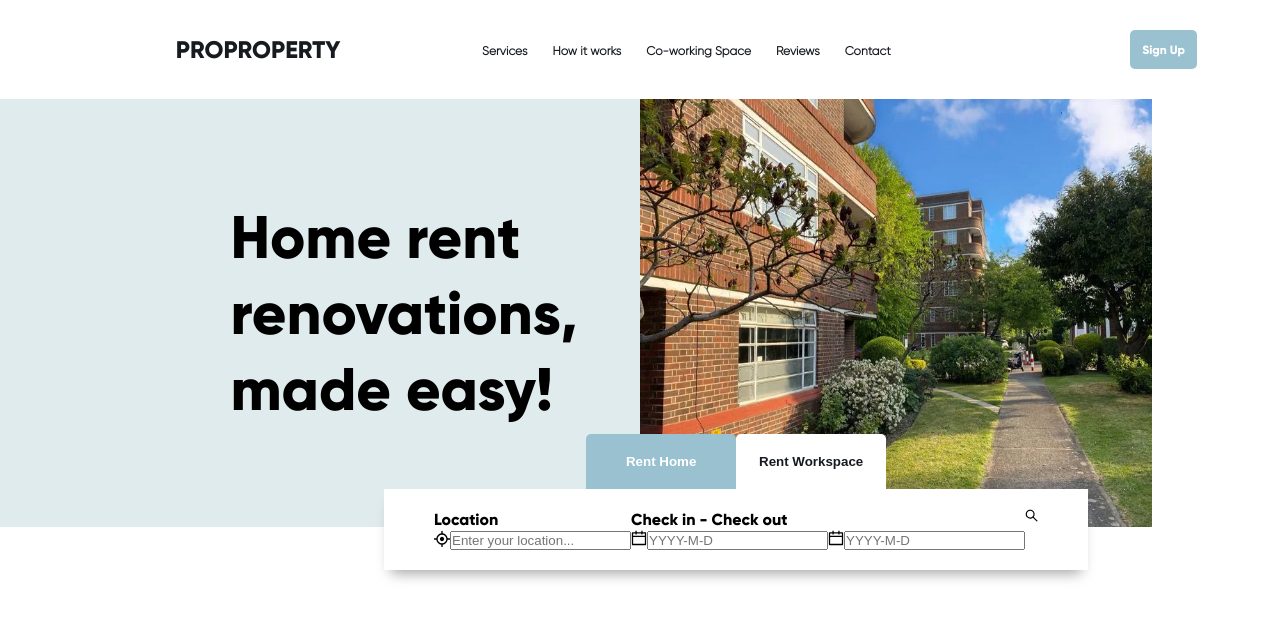
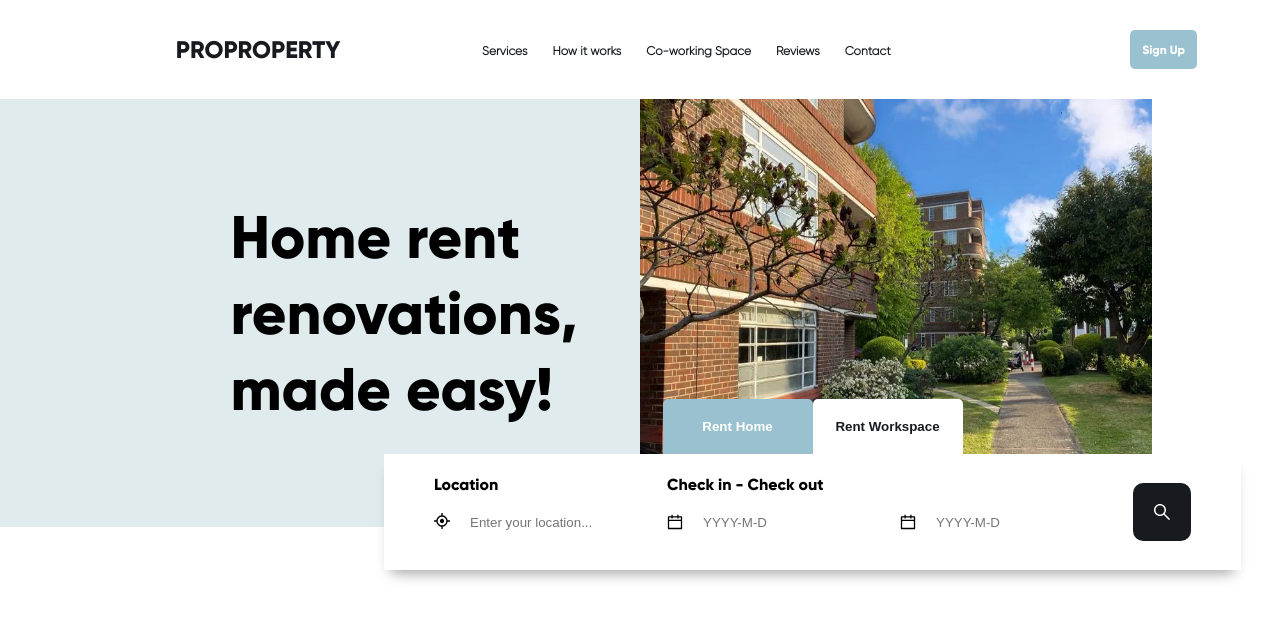
Before and after one commit to sebekgr/proproperty, a React (Create React App) app: page / in a window 1280 px wide. Shown: the top 618 px of the page. Built offline with nearby package versions, Linux system fonts and the light colour scheme.

Commit message:
styling search panel

```diff
--- a/src/components/elements/searchPanel/index.tsx
+++ b/src/components/elements/searchPanel/index.tsx
@@ -2,13 +2,10 @@ import { FC, useState } from 'react'
 import styled from 'styled-components'
 import { AimOutlined, CalendarOutlined, SearchOutlined } from '@ant-design/icons'
 import DayPickerInput from 'react-day-picker/DayPickerInput';
-import { colors, spacer, font } from '../../theme'
+import { colors, spacer, font, size } from '../../theme'
 import Headline from '../../shared/headline'
 import 'react-day-picker/lib/style.css';
 
-const Wrapper = styled.div`
-
-`
 type Props = {
     active: boolean
 }
@@ -37,16 +34,17 @@ const NavigationWrapper = styled.div`
     background-color: ${colors.white};
     box-shadow: 0px 10px 13px -7px ${colors.grey}, 5px 5px 15px 5px rgba(0,0,0,0);
     padding: ${spacer.s} ${spacer.xl};
-
 `
 
 const Section = styled.div`
     display: flex;
     flex-direction: column;
+    justify-content: center;
 `
 
 const CalendarWrapper = styled.div`
     display: flex;
+    align-items: center;
 `
 
 const StyledHeadline = styled(Headline)`
@@ -54,7 +52,20 @@ const StyledHeadline = styled(Headline)`
     font-weight: bold;
 `
 
+const StyledInput = styled.input`
+    border:0;
+    padding: ${spacer.xs};
+    margin: ${spacer.xs};
+`
 
+const StyledSearchButton = styled.button`
+    display:flex;
+    border-radius: ${spacer.xs};
+    padding: ${spacer.s};
+    color: ${colors.white};
+    background-color: ${colors.secondary};
+    font-size: ${size.l};
+`
 
 const SearchPanel: FC = () => {
     const [activeButton, setActiveButton] = useState<string>('Rent Home')
@@ -71,7 +82,7 @@ const SearchPanel: FC = () => {
         )
     })
     return (
-        <Wrapper>
+        <div>
             <ButtonWrapper>
                 {buttons}
             </ButtonWrapper>
@@ -80,7 +91,7 @@ const SearchPanel: FC = () => {
                     <StyledHeadline as="h4">Location</StyledHeadline>
                     <div>
                         <AimOutlined />
-                        <input placeholder="Enter your location..." />
+                        <StyledInput placeholder="Enter your location..." />
                     </div>
                 </Section>
                 <Section>
@@ -97,10 +108,10 @@ const SearchPanel: FC = () => {
                     </CalendarWrapper>
                 </Section>
                 <Section>
-                    <button><SearchOutlined /></button>
+                    <StyledSearchButton><SearchOutlined /></StyledSearchButton>
                 </Section>
             </NavigationWrapper>
-        </Wrapper>
+        </div>
     )
 }
 
--- a/src/components/theme/globalStyle.tsx
+++ b/src/components/theme/globalStyle.tsx
@@ -25,4 +25,11 @@ export default createGlobalStyle`
     a {
         text-decoration: none;
     }
+
+    // calendar inputs
+    .DayPickerInput input {
+        padding: 1rem;
+        margin: 1rem;
+        border: 0;
+    }
 `
```
